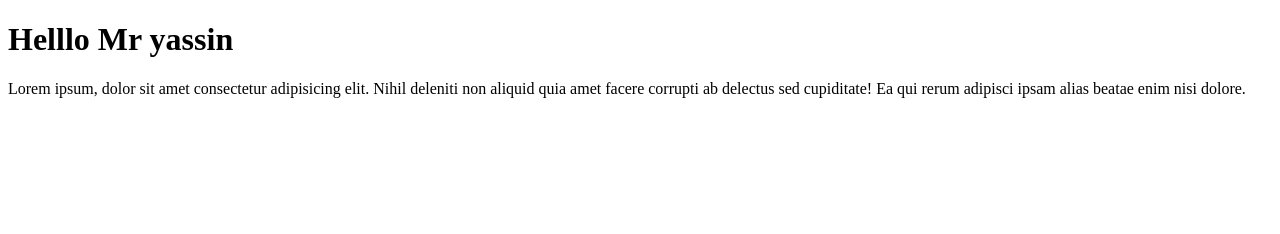
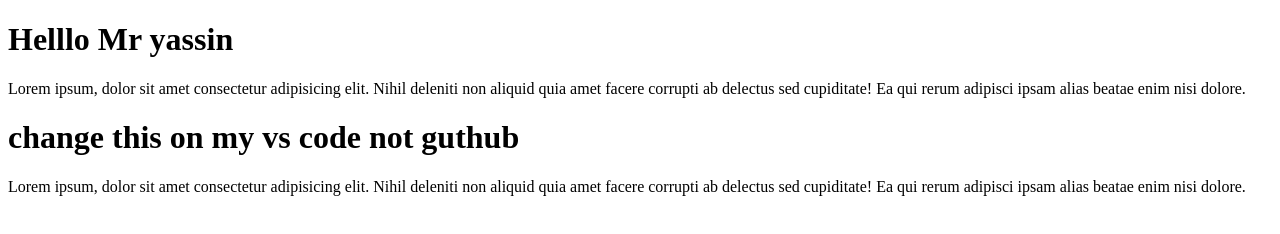
Before and after one commit to mahmoudkhaled9/we36, a plain HTML site: page index.html in a window 1280 px wide. Drawn offline with Linux system fonts and the light colour scheme.

Commit message:
changees

```diff
--- a/index.html
+++ b/index.html
@@ -8,5 +8,9 @@
 <body>
     <h1>Helllo Mr yassin</h1>
     <p>Lorem ipsum, dolor sit amet consectetur adipisicing elit. Nihil deleniti non aliquid quia amet facere corrupti ab delectus sed cupiditate! Ea qui rerum adipisci ipsam alias beatae enim nisi dolore.</p>
+
+
+    <h1>change this on my vs code not guthub</h1>
+    <p>Lorem ipsum, dolor sit amet consectetur adipisicing elit. Nihil deleniti non aliquid quia amet facere corrupti ab delectus sed cupiditate! Ea qui rerum adipisci ipsam alias beatae enim nisi dolore.</p>
 </body>
 </html>
```
Also changed, not shown: 1 other file.
